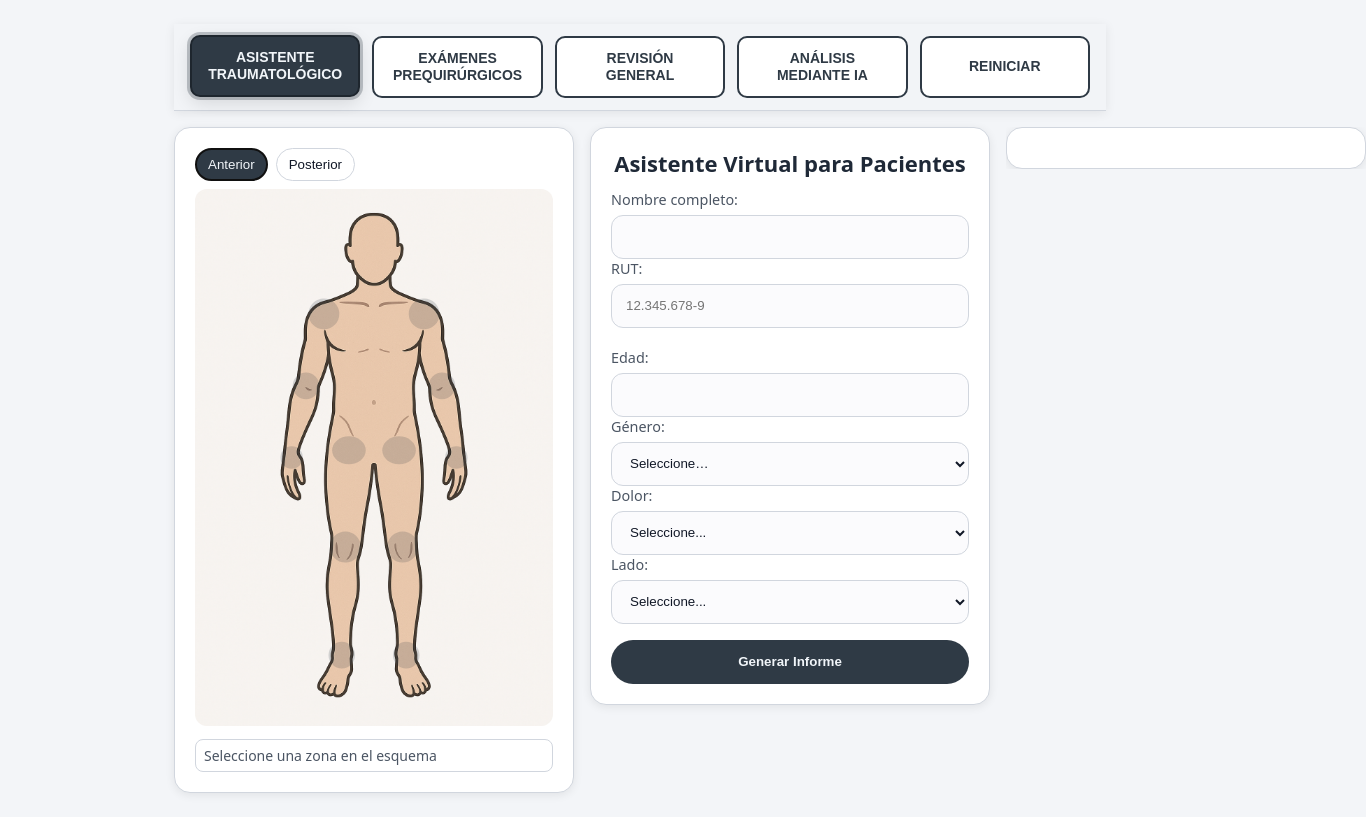
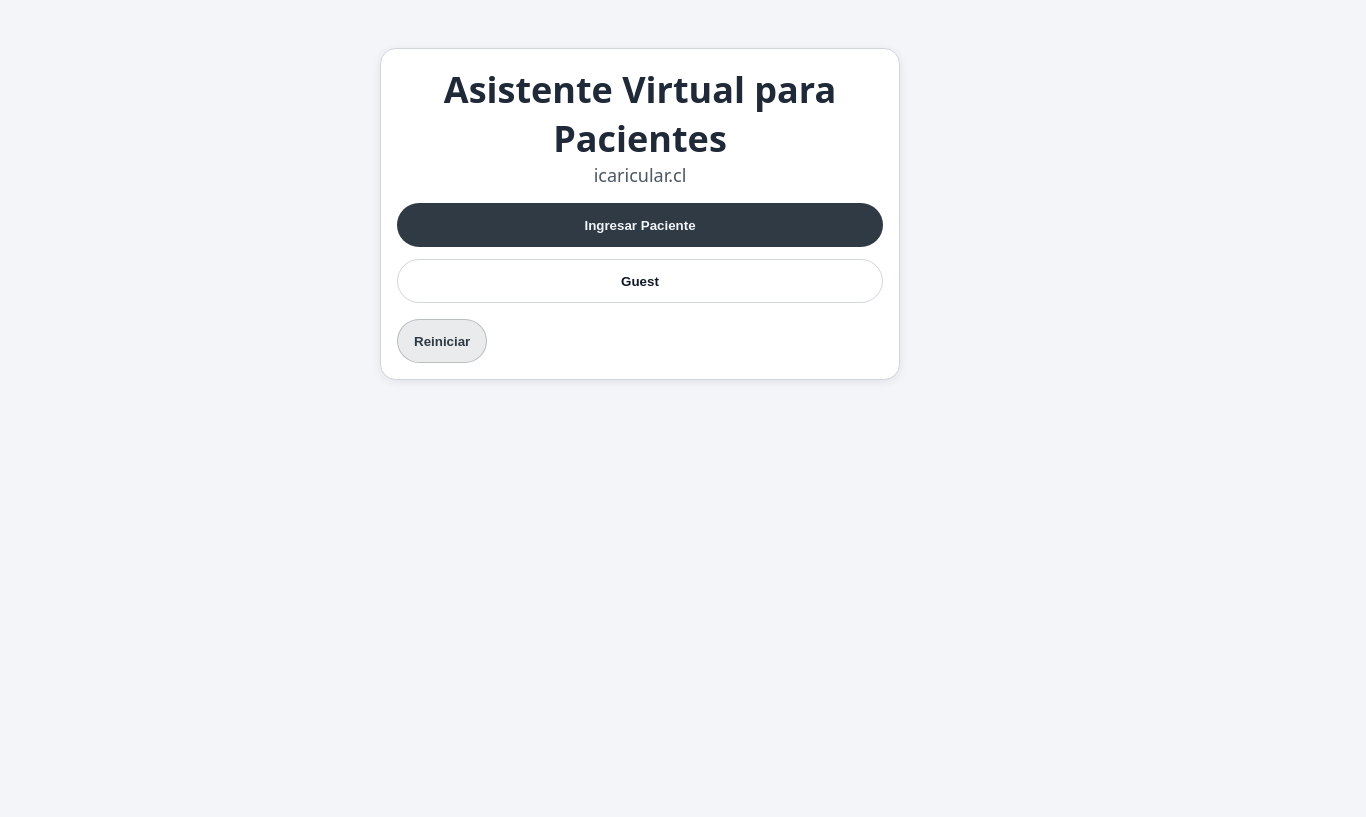
Before and after one commit to cahuerta/ASISTENCIA-ICA, a React (Vite) app: page / in a window 1280 px wide. Shown: the whole page, 1366 px wide, since content can reach past the window. Built offline with nearby package versions, Linux system fonts and the light colour scheme.

Commit message:
Update App.jsx

```diff
--- a/src/App.jsx
+++ b/src/App.jsx
@@ -1,7 +1,7 @@
 // src/App.jsx
 "use client";
 import React, { useState, useEffect, useRef } from "react";
-import "./app.css"; // ← NUEVO: CSS global con media queries
+import "./app.css";
 
 /* Esquema corporal */
 import EsquemaAnterior from "./EsquemaAnterior.jsx";
@@ -56,6 +56,14 @@ const normalizarGenero = (g = "") => {
 };
 
 function App() {
+  /* ====================== ESTADO RAÍZ (flujo nuevo) ====================== */
+  // pasos: 'inicio' | 'paciente' | 'menu' | 'modulo'
+  const [paso, setPaso] = useState("inicio");
+  const [isGuest, setIsGuest] = useState(false);
+
+  // módulo activo dentro del paso 'modulo'
+  const [modulo, setModulo] = useState("trauma"); // 'trauma' | 'preop' | 'generales' | 'ia'
+
   const [datosPaciente, setDatosPaciente] = useState({
     nombre: "",
     rut: "",
@@ -65,11 +73,8 @@ function App() {
     lado: "",
   });
 
-  // Módulo activo: 'trauma' | 'preop' | 'generales' | 'ia'
-  const [modulo, setModulo] = useState("trauma");
-
   const [mostrarVistaPrevia, setMostrarVistaPrevia] = useState(false);
-  const [pagoRealizado, setPagoRealizado] = useState(false); // usado por módulos que lean el query param
+  const [pagoRealizado, setPagoRealizado] = useState(false);
   const pollerRef = useRef(null);
 
   // Vista esquema (frontal/posterior)
@@ -406,18 +411,13 @@ function App() {
     else await llamarGeneralesIA(payload);
   };
 
-  // ====== Restauración de estado en montaje ======
+  /* ====== Restauración de estado útil (mantengo comportamiento existente) ====== */
   useEffect(() => {
     const saved = sessionStorage.getItem("datosPacienteJSON");
     if (saved) {
       try {
         setDatosPaciente(JSON.parse(saved));
       } catch {}
-    }
-
-    const moduloSS = sessionStorage.getItem("modulo");
-    if (["trauma", "preop", "generales", "ia"].includes(moduloSS)) {
-      setModulo(moduloSS);
     }
 
     const vistaSS = sessionStorage.getItem("vistaEsquema");
@@ -439,14 +439,11 @@ function App() {
       setMostrarVistaPrevia(true);
       setPagoRealizado(true);
 
-      // (El polling fino lo hace cada módulo; mantenemos legacy para compatibilidad)
       let intentos = 0;
       pollerRef.current = setInterval(async () => {
         intentos++;
         try {
-          // Trauma
           await fetch(`${BACKEND_BASE}/obtener-datos/${idFinal}`);
-          // Preop / Generales manejan su propia restauración
         } catch {}
         if (intentos >= 30) {
           clearInterval(pollerRef.current);
@@ -454,7 +451,6 @@ function App() {
         }
       }, 2000);
     } else if (!pago && idFinal) {
-      // Si venimos de historial con idPago en sessionStorage
       setMostrarVistaPrevia(true);
       setPagoRealizado(true);
     } else if (pago === "ok" && !idFinal) {
@@ -464,13 +460,6 @@ function App() {
       setMostrarVistaPrevia(false);
       setPagoRealizado(false);
     }
-
-    return () => {
-      if (pollerRef.current) {
-        clearInterval(pollerRef.current);
-        pollerRef.current = null;
-      }
-    };
   }, []);
 
   // Persistir vista de esquema
@@ -497,7 +486,7 @@ function App() {
     const z = String(zona || "");
     const zl = z.toLowerCase();
 
-    // --- Columna: respetar cervical/dorsal/lumbar, sin lado ---
+    // Columna: cervical/dorsal/lumbar sin lado
     if (zl.includes("columna cervical")) {
       dolor = "Columna cervical";
       lado = "";
@@ -505,7 +494,6 @@ function App() {
       dolor = "Columna dorsal";
       lado = "";
     } else if (zl.includes("columna lumbar") || zl.includes("columna")) {
-      // Mantiene tu comportamiento previo si llega "Columna" sin subtipo
       dolor = "Columna lumbar";
       lado = "";
     } else if (zl.includes("cadera")) {
@@ -514,9 +502,7 @@ function App() {
     } else if (zl.includes("rodilla")) {
       dolor = "Rodilla";
       lado = zl.includes("izquierda") ? "Izquierda" : "Derecha";
-    }
-    // === NUEVAS ZONAS (igual que arriba) ===
-    else if (zl.includes("hombro")) {
+    } else if (zl.includes("hombro")) {
       dolor = "Hombro";
       lado = zl.includes("izquierda") ? "Izquierda" : "Derecha";
     } else if (zl.includes("codo")) {
@@ -538,7 +524,7 @@ function App() {
       return next;
     });
 
-    // >>> Abrir mapper genérico si existe para la zona (en Trauma o IA)
+    // Abrir mapper genérico si existe (en Trauma o IA)
     const key = resolveZonaKey(dolor);
     if ((modulo === "trauma" || modulo === "ia") && key && hasMapper(key)) {
       setMapperId(key);
@@ -546,12 +532,12 @@ function App() {
     }
   };
 
-  // ====== Submit del formulario principal ======
+  // ====== Submit del formulario principal (solo cuando estamos en 'modulo') ======
   const handleSubmit = async (e) => {
     e.preventDefault();
     const edadNum = Number(datosPaciente.edad);
 
-    // Reglas generales
+    if (!isGuest) {
       if (
         !datosPaciente.nombre?.trim() ||
         !datosPaciente.rut?.trim() ||
@@ -560,6 +546,7 @@ function App() {
       ) {
         alert("Por favor complete nombre, RUT y edad (>0).");
         return;
+      }
     }
 
     // Solo TRAUMA exige dolor/lado
@@ -579,7 +566,7 @@ function App() {
       return;
     }
 
-    // Otros módulos (trauma/ia): mostrar el módulo correspondiente
+    // Otros módulos (trauma/ia)
     setMostrarVistaPrevia(true);
     setPagoRealizado(false);
     setPendingPreview(false);
@@ -592,7 +579,6 @@ function App() {
     );
     if (!ok) return;
 
-    // 0) Detener polling local conocido
     try {
       if (pollerRef.current) {
         clearInterval(pollerRef.current);
@@ -600,7 +586,6 @@ function App() {
       }
     } catch {}
 
-    // 1) Cancelar TODOS los timeouts/intervalos del documento
     try {
       const maxId = setTimeout(() => {}, 0);
       for (let i = 0; i <= maxId; i++) {
@@ -609,7 +594,6 @@ function App() {
       }
     } catch {}
 
-    // 2) Limpiar storages (todo)
     try {
       sessionStorage.clear();
     } catch {}
@@ -617,7 +601,6 @@ function App() {
       localStorage.clear();
     } catch {}
 
-    // 3) Borrar caches (PWA/Fetch Cache)
     try {
       if ("caches" in window) {
         const names = await caches.keys();
@@ -625,7 +608,6 @@ function App() {
       }
     } catch {}
 
-    // 4) Desregistrar Service Workers
     try {
       if ("serviceWorker" in navigator) {
         const regs = await navigator.serviceWorker.getRegistrations();
@@ -633,29 +615,24 @@ function App() {
       }
     } catch {}
 
-    // 5) Construir URL limpia (sin query ni hash)
     let cleanUrl = window.location.href;
     try {
       const url = new URL(window.location.href);
-      url.search = ""; // quita ?pago=...&idPago=...
-      url.hash = ""; // por si algo usa #...
+      url.search = "";
+      url.hash = "";
       cleanUrl = url.toString();
-      // Reemplaza en el historial para no dejar “colas” de retorno
       window.history.replaceState(null, "", cleanUrl);
     } catch {}
 
-    // 6) Recarga dura: estado React limpio, sin params, sin SW, sin caches
     try {
       window.location.replace(cleanUrl);
     } catch {
-      // fallback
       window.location.reload();
     }
   };
 
-  /* ====== Reset de PREVIEW al cambiar de módulo ====== */
-  const resetPreviewOnModuleChange = (nextKey) => {
-    // 0) Detener polling local
+  /* ====== Reset de PREVIEW al entrar a un módulo ====== */
+  const resetPreviewForModule = (nextKey) => {
     try {
       if (pollerRef.current) {
         clearInterval(pollerRef.current);
@@ -663,18 +640,16 @@ function App() {
       }
     } catch {}
 
-    // 1) Cerrar y limpiar vistas/modales y preview
     setMostrarVistaPrevia(false);
     setPagoRealizado(false);
     setPendingPreview(false);
     setShowReso(false);
     setResolverReso(null);
-    setMostrarMapper(false); // <— cerrar modal genérico
+    setMostrarMapper(false);
     setMostrarComorbilidades(false);
     setRmPdfListo(false);
     setRmIdPago("");
 
-    // 2) Limpiar datos de previews para evitar “restauraciones” cruzadas
     try {
       [
         "preop_ia_examenes",
@@ -687,7 +662,6 @@ function App() {
       ].forEach((k) => sessionStorage.removeItem(k));
     } catch {}
 
-    // 3) Dejar URL sin parámetros de pago
     try {
       const url = new URL(window.location.href);
       if (url.search) {
@@ -697,64 +671,136 @@ function App() {
     } catch {}
   };
 
-  // ====== UI ======
-  return (
-    <div className="app" style={cssVars}>
-      {/* Barra superior fija */}
-      <div style={styles.topBarWrap}>
-        <div style={styles.topBar}>
-          {[
-            { key: "trauma", label: "ASISTENTE TRAUMATOLÓGICO" },
-            { key: "preop", label: "EXÁMENES PREQUIRÚRGICOS" },
-            { key: "generales", label: "REVISIÓN GENERAL" },
-            { key: "ia", label: "ANÁLISIS MEDIANTE IA" },
-          ].map((b) => {
-            const active = modulo === b.key;
-            const styleBtn = {
-              ...styles.topBtn,
-              ...(active ? styles.topBtnActive : styles.topBtnIdle),
-            };
-            return (
+  /* ============================ UI POR PASOS ============================ */
+  const PantallaInicio = () => (
+    <div className="card" style={styles.centerCard}>
+      <div style={{ textAlign: "center", marginBottom: 16 }}>
+        <h1 style={{ margin: 0 }}>Asistente Virtual para Pacientes</h1>
+        <p style={{ margin: 0, color: T.textMuted }}>icaricular.cl</p>
+      </div>
+      <div style={{ display: "grid", gap: 12 }}>
         <button
-                key={b.key}
-                type="button"
+          className="btn"
           onClick={() => {
-                  if (modulo !== b.key) resetPreviewOnModuleChange(b.key);
-                  setModulo(b.key);
-                  try {
-                    sessionStorage.setItem("modulo", b.key);
-                  } catch {}
-                  setPendingPreview(false);
-                  // Aviso Legal al entrar por primera vez a PREOP o GENERALES
-                  if (
-                    (b.key === "preop" || b.key === "generales") &&
-                    !avisoOkRef.current[b.key]
-                  ) {
-                    setMostrarAviso(true);
-                  }
+            setIsGuest(false);
+            setPaso("paciente");
           }}
-                className="btn" // usa estilos base móviles
-                style={styleBtn}
         >
-                {b.label}
+          Ingresar Paciente
         </button>
-            );
-          })}
+        <button
+          className="btn secondary"
+          onClick={() => {
+            setIsGuest(true);
+            setPaso("menu");
+          }}
+          title="Modo prueba (permite navegar y generar documentos)"
+        >
+          Guest
+        </button>
+      </div>
 
-          {/* Botón REINICIAR siempre visible */}
-          <button
-            type="button"
-            onClick={handleReiniciar}
-            aria-label="Reiniciar asistente"
-            className="btn secondary"
-            style={{ ...styles.topBtn, ...styles.topBtnIdle }}
-          >
-            REINICIAR
+      <div style={{ marginTop: 16 }}>
+        <button className="btn ghost" onClick={handleReiniciar}>
+          Reiniciar
         </button>
       </div>
     </div>
+  );
 
-      {/* Modal Aviso Legal */}
+  const PantallaPaciente = () => (
+    <div className="card" style={styles.centerCard}>
+      <h2 style={{ marginTop: 0 }}>Datos del Paciente</h2>
+      {/* Usamos el mismo componente actual; la simplificación del formulario la hacemos luego */}
+      <FormularioPaciente
+        datos={datosPaciente}
+        onCambiarDato={handleCambiarDato}
+        onSubmit={(e) => {
+          e.preventDefault();
+          // Pasamos a menú sin validar aquí (la validación ocurre al usar los módulos)
+          setPaso("menu");
+        }}
+        moduloActual={"generales"}
+      />
+      <div style={{ display: "flex", gap: 8, marginTop: 8 }}>
+        <button className="btn ghost" onClick={() => setPaso("inicio")}>
+          Volver
+        </button>
+        <button
+          className="btn"
+          onClick={() => setPaso("menu")}
+          style={{ marginLeft: "auto" }}
+        >
+          Continuar
+        </button>
+      </div>
+    </div>
+  );
+
+  const BotonModulo = ({ onClick, children }) => (
+    <button className="btn" style={styles.menuBtn} onClick={onClick}>
+      {children}
+    </button>
+  );
+
+  const PantallaMenu = () => (
+    <div className="card" style={styles.centerCard}>
+      <h2 style={{ marginTop: 0, textAlign: "center" }}>Menú</h2>
+      <div style={styles.menuGrid}>
+        {/* Arriba: TraumaIA y ANÁLISIS MEDIANTE IA */}
+        <BotonModulo
+          onClick={() => {
+            resetPreviewForModule("trauma");
+            setModulo("trauma");
+            setPaso("modulo");
+          }}
+        >
+          TraumaIA
+        </BotonModulo>
+        <BotonModulo
+          onClick={() => {
+            resetPreviewForModule("ia");
+            setModulo("ia");
+            setPaso("modulo");
+          }}
+        >
+          ANÁLISIS MEDIANTE IA
+        </BotonModulo>
+
+        {/* Abajo: Preoperatorio y Generales */}
+        <BotonModulo
+          onClick={() => {
+            resetPreviewForModule("preop");
+            setModulo("preop");
+            setPaso("modulo");
+            if (!avisoOkRef.current.preop) setMostrarAviso(true);
+          }}
+        >
+          Preoperatorio
+        </BotonModulo>
+        <BotonModulo
+          onClick={() => {
+            resetPreviewForModule("generales");
+            setModulo("generales");
+            setPaso("modulo");
+            if (!avisoOkRef.current.generales) setMostrarAviso(true);
+          }}
+        >
+          Generales
+        </BotonModulo>
+      </div>
+
+      <div style={{ marginTop: 12 }}>
+        <button className="btn ghost" onClick={() => setPaso(isGuest ? "inicio" : "paciente")}>
+          Volver
+        </button>
+      </div>
+    </div>
+  );
+
+  const PantallaModulo = () => (
+    <>
+      {/* Modal Aviso Legal (para preop/generales) */}
       <AvisoLegal
         visible={mostrarAviso}
         persist={false}
@@ -804,10 +850,16 @@ function App() {
                 "Seleccione una zona en el esquema"
               )}
             </div>
+
+            <div style={{ marginTop: 8 }}>
+              <button className="btn ghost" onClick={() => setPaso("menu")}>
+                Volver al Menú
+              </button>
+            </div>
           </div>
         </div>
 
-        {/* Columna 2 - Formulario Paciente */}
+        {/* Columna 2 - Formulario Paciente (se usa igual que antes) */}
         <div className="col" style={styles.formCol}>
           <div className="card">
             <FormularioPaciente
@@ -825,7 +877,6 @@ function App() {
             {mostrarVistaPrevia && modulo === "trauma" && (
               <TraumaModulo
                 initialDatos={datosPaciente}
-                // props opcionales para usar el checklist desde el módulo
                 onPedirChecklistResonancia={pedirChecklistResonancia}
                 onDetectarResonancia={detectarResonanciaEnBackend}
                 resumenResoTexto={resumenResoTexto}
@@ -956,74 +1007,50 @@ function App() {
           </div>
         </div>
       )}
+    </>
+  );
+
+  /* ================== Render raíz por paso ================== */
+  return (
+    <div className="app" style={cssVars}>
+      {paso === "inicio" && <PantallaInicio />}
+      {paso === "paciente" && <PantallaPaciente />}
+      {paso === "menu" && <PantallaMenu />}
+      {paso === "modulo" && <PantallaModulo />}
     </div>
   );
 }
 
 /* ================== Styles (solo variables del theme.json) ================== */
 const styles = {
-  /* Top bar */
-  topBarWrap: {
-    position: "sticky",
-    top: 0,
-    zIndex: 50,
-    background: T.headerBg || T.bg,
-    borderBottomWidth: 1,
-    borderBottomStyle: "solid",
-    borderBottomColor: T.headerBorder ?? T.border,
-    boxShadow: T.headerShadow ?? T.shadowSm,
+  /* Centro reutilizable para Inicio / Paciente / Menú */
+  centerCard: {
+    maxWidth: 520,
+    margin: "24px auto",
+    padding: 16,
   },
-  topBar: {
-    maxWidth: 1200,
-    margin: "0 auto",
-    padding: "12px 16px",
+
+  /* Grid menú 2×2 */
+  menuGrid: {
     display: "grid",
-    gridTemplateColumns: "repeat(5, 1fr)", // 4 módulos + Reiniciar
+    gridTemplateColumns: "1fr 1fr",
     gap: 12,
   },
-  topBtn: {
-    borderRadius: 10,
-    padding: "12px 14px",
-    fontSize: 14,
-    fontWeight: 700,
-    cursor: "pointer",
-    transition: "all .18s ease",
-    lineHeight: 1.2,
-    borderWidth: 2,
-    borderStyle: "solid",
-  },
-  topBtnActive: {
-    backgroundColor: T.primary,
-    color: T.onPrimary,
-    borderColor: T.primaryDark,
-    boxShadow: `0 0 0 3px ${T.accentAlpha}, ${T.shadowMd}`,
-    transform: "translateY(-1px)",
-  },
-  topBtnIdle: {
-    backgroundColor: T.surface,
-    color: T.primary,
-    borderColor: T.primary,
+  menuBtn: {
+    padding: "22px 12px",
+    fontSize: 16,
+    fontWeight: 800,
   },
 
-  /* Layout principal ahora se maneja con clases .row/.col (app.css) */
+  /* Layout de módulos (misma línea visual previa) */
   contentRow: {
     alignItems: "flex-start",
+    marginTop: 12,
   },
 
-  // Mantengo anchos máximos para que en desktop se vean parecidos a tu diseño
   esquemaCol: { flex: "0 0 400px", maxWidth: 400 },
-  formCol: {
-    flex: "0 0 400px",
-    maxWidth: 400,
-    position: "relative",
-    zIndex: 0,
-  },
-  previewCol: {
-    minWidth: 360,
-    position: "relative",
-    zIndex: 0,
-    overflow: "hidden",
-  },
+  formCol: { flex: "0 0 400px", maxWidth: 400, position: "relative", zIndex: 0 },
+  previewCol: { minWidth: 360, position: "relative", zIndex: 0, overflow: "hidden" },
 
   statusBox: {
     marginTop: 8,
```
Lines whose indentation alone changed are shown as unchanged.
